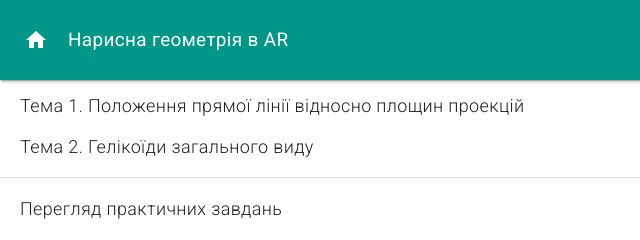
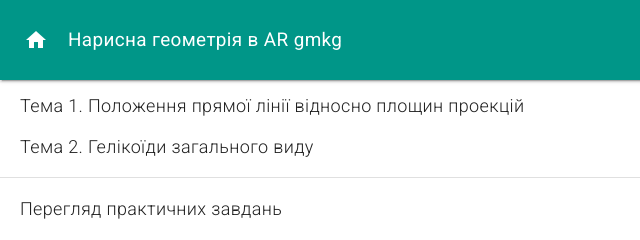
Before and after one commit to gmkg-khpi/gmkg-khpi.github.io, a website: page index.html in a window 1280 px wide. Shown: the full height of the page, 0-640 px from the left. Drawn offline with nearby package versions, Linux system fonts and the light colour scheme.

Commit message:
add gmkg

```diff
--- a/index.html
+++ b/index.html
@@ -76,7 +76,9 @@
             <i class="material-icons">home</i>
           </button>
           <!-- Название темы -->
-          <div class="mdl-layout-title">Нарисна геометрія в AR</div>
+          <div class="mdl-layout-title">
+            Нарисна геометрія в AR gmkg
+          </div>
         </div>
       </header>
     </div>
```
